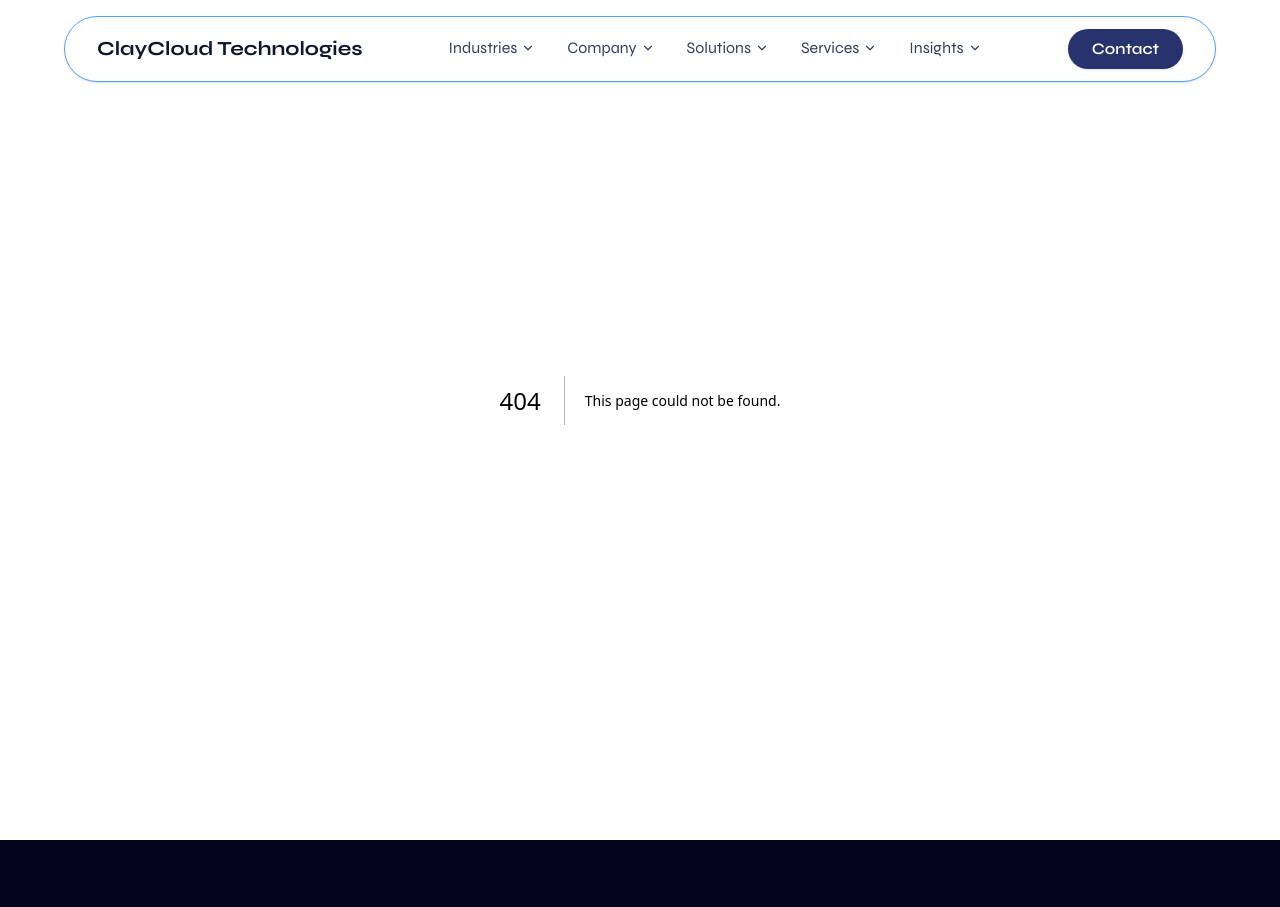
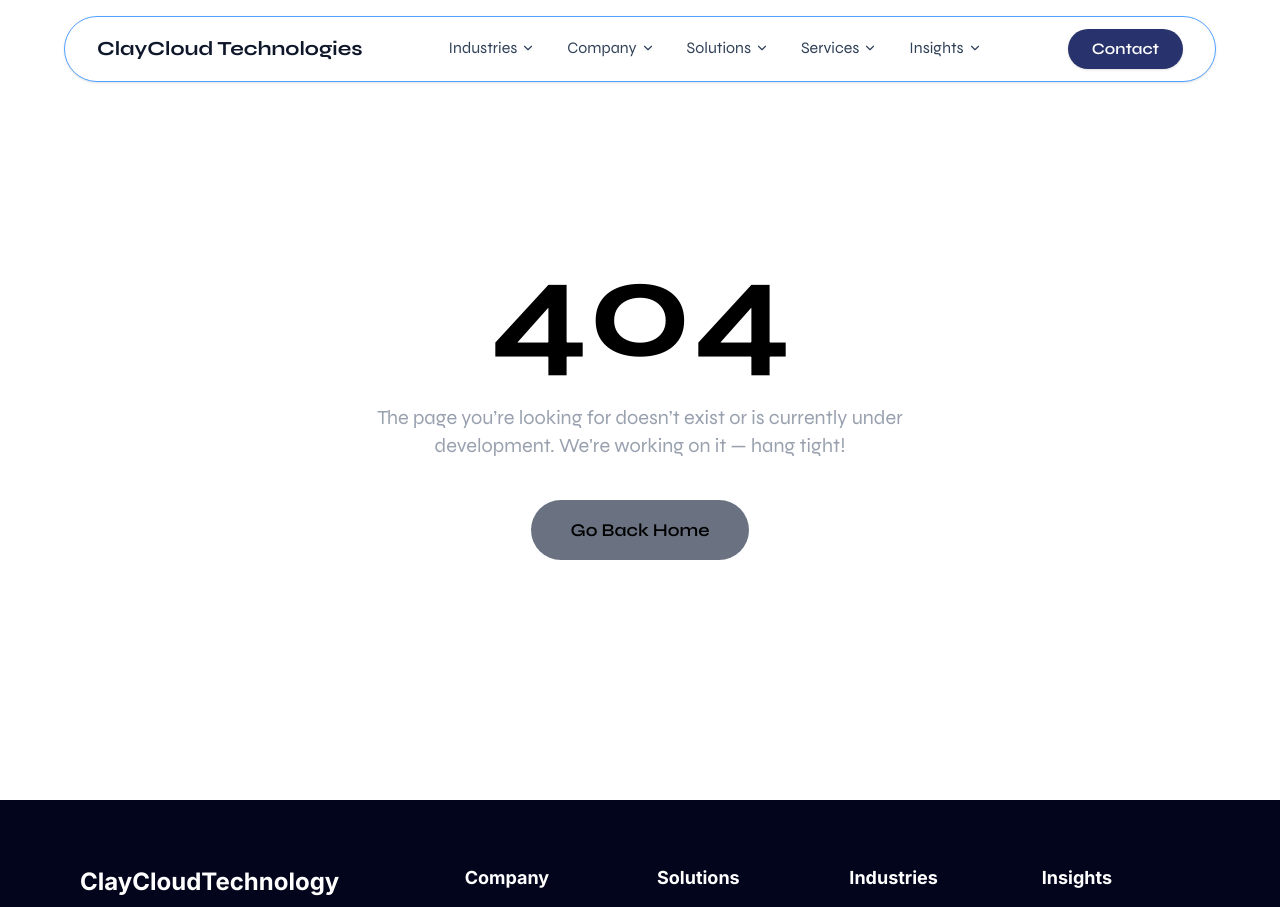
Before and after one commit to Ratneshch/Clay_Cloud, a Next.js app: page /pagenotfound in a window 1280 px wide. Before the commit this address had no page. Shown: the top 907 px of the page. Built offline with nearby package versions, Linux system fonts and the light colour scheme.

Commit message:
anything

```diff
--- /dev/null
+++ b/src/app/pagenotfound/page.js
@@ -0,0 +1,48 @@
+"use client";
+
+import React from "react";
+import { motion } from "framer-motion";
+import Link from "next/link";
+
+const Page = () => {
+  return (
+    <div className="flex flex-col items-center justify-center px-6 py-10 bg-white text-white">
+      {/* Adjust 100px if your header+footer height differs */}
+
+      <motion.h1
+        initial={{ opacity: 0, y: -20 }}
+        animate={{ opacity: 1, y: 0 }}
+        transition={{ duration: 0.6 }}
+        className="text-[140px] font-bold leading-none text-black mt-50"
+      >
+        404
+      </motion.h1>
+
+      <motion.p
+        initial={{ opacity: 0 }}
+        animate={{ opacity: 1 }}
+        transition={{ delay: 0.3 }}
+        className="text-center text-lg md:text-xl text-gray-400 max-w-xl mt-6"
+      >
+        The page you’re looking for doesn’t exist or is currently under development.
+        We're working on it — hang tight!
+      </motion.p>
+
+      <motion.div
+        initial={{ opacity: 0 }}
+        animate={{ opacity: 1 }}
+        transition={{ delay: 0.6 }}
+        className="pb-40"
+      >
+        <Link
+          href="/"
+          className="mt-10 inline-block bg-gray-500 text-black font-semibold px-10 py-4 rounded-full text-lg hover:bg-gray-300 transition-all"
+        >
+          Go Back Home
+        </Link>
+      </motion.div>
+    </div>
+  );
+};
+
+export default Page;
--- a/src/app/services/[slug]/page.js
+++ b/src/app/services/[slug]/page.js
@@ -78,7 +78,7 @@ const Page = () => {
         </div>
       </section>
       <section className="md:mt-10">
-        <div className="flex flex-col md:flex-row">
+        <div className="flex flex-col md:flex-row justify-between">
           {/* LEFT CONTENT */}
           <div className="md:p-16 px-4 text-center md:text-start">
             <h1 className="text-3xl md:text-3xl lg:text-[68px] font-bold text-slate-900">
--- a/src/components/Footer.jsx
+++ b/src/components/Footer.jsx
@@ -73,23 +73,22 @@ const Footer = () => {
   );
 };
 
-
 const FooterColumn = ({ title, items }) => {
   return (
     <div>
       <h3 className="font-bold text-[16px] sm:text-[18px] mb-3">{title}</h3>
       <ul className="space-y-2 text-[14px] sm:text-[16px] text-slate-400">
         {items.map((item, index) => {
-          // If item is simple text
+          // Simple string items
           if (typeof item === "string") {
             return (
               <li key={index}>
-                <Link href="#">{item}</Link>
+                <Link href="/pagenotfound">{item}</Link>
               </li>
             );
           }
 
-          // If item has nested children (Services section)
+          // Items with nested children (Services)
           if (item.children) {
             return (
               <li key={index}>
@@ -105,6 +104,15 @@ const FooterColumn = ({ title, items }) => {
             );
           }
 
+          // Items with title & slug (Insights)
+          if (item.title && item.slug) {
+            return (
+              <li key={index}>
+                <Link href={item.slug}>{item.title}</Link>
+              </li>
+            );
+          }
+
           return null;
         })}
       </ul>
--- a/src/components/InsightsResources.jsx
+++ b/src/components/InsightsResources.jsx
@@ -1,5 +1,3 @@
-
-
 "use client";
 
 import { useState } from "react";
--- a/src/components/Navbar.jsx
+++ b/src/components/Navbar.jsx
@@ -107,7 +107,7 @@ const Navbar = () => {
                         setOpenMenu(null);
                         setOpenServiceChild(false);
                       }}
-                      className="fixed  top-[64px] w-full md:w-screen lg:w-6xl left-1/2 -translate-x-1/2 bg-white border-t border-slate-200 shadow-xl z-50 mt-4.5 py-6 sm:py-8 rounded-b-lg overflow-auto rounded-2xl"
+                      className="fixed top-[64px] w-full md:w-screen lg:w-6xl left-1/2 -translate-x-1/2 bg-white border-t border-slate-200 shadow-xl z-50 mt-4.5 py-6 sm:py-8 rounded-b-lg overflow-auto rounded-2xl"
                       style={{ WebkitOverflowScrolling: "touch" }}
                     >
                       <div className="max-w-[1400px] mx-auto grid grid-cols-1 sm:grid-cols-2 lg:grid-cols-3 gap-6 px-6 sm:px-10">
@@ -119,13 +119,14 @@ const Navbar = () => {
 
                             <ul className="space-y-2">
                               {col.items.map((sub) => (
-                                <li key={typeof sub === "string" ? sub : sub.label}>
-                                  <button
+                                <li key={typeof sub === "string" ? sub : sub.label || sub.title}>
+                                  <Link
+                                    href={sub.slug}
                                     className="w-full text-left text-sm sm:text-base text-slate-800 hover:text-[#1545e6]"
                                     onClick={() => handleClick(sub)}
                                   >
-                                    {typeof sub === "string" ? sub : sub.label}
-                                  </button>
+                                    {typeof sub === "string" ? sub : sub.label || sub.title}
+                                  </Link>
                                 </li>
                               ))}
                             </ul>
@@ -144,11 +145,10 @@ const Navbar = () => {
                         setOpenMenu(null);
                         if (!isMobile) setOpenServiceChild(false);
                       }}
-                      className="fixed left-1/2 -translate-x-1/2 top-[64px] w-full md:w-screen lg:w-6xl bg-white border-t border-slate-200 shadow-xl z-50 py-6 sm:py-8 rounded-b-lg overflow-auto mt-4.5 rounded-2xl "
+                      className="fixed left-1/2 -translate-x-1/2 top-[64px] w-full md:w-screen lg:w-6xl bg-white border-t border-slate-200 shadow-xl z-50 py-6 sm:py-8 rounded-b-lg overflow-auto mt-4.5 rounded-2xl"
                       style={{ WebkitOverflowScrolling: "touch" }}
                     >
                       <div className="max-w-[1400px] mx-auto grid grid-cols-1 md:grid-cols-2 gap-6 px-6 sm:px-10">
-
                         {/* LEFT COLUMN */}
                         <div>
                           <h3 className="text-base sm:text-lg font-semibold text-[#1545e6] mb-3">
@@ -197,7 +197,6 @@ const Navbar = () => {
                             ))}
                           </ul>
                         </div>
-
                       </div>
                     </div>
                   )}
--- a/src/data/navbar.json
+++ b/src/data/navbar.json
@@ -80,10 +80,10 @@
         {
           "title": "Insights",
           "items": [
-            "Media",
-            "Case studies – Public & Private",
-            "Blog",
-            "Event & Webinars"
+            { "title": "Media", "slug": "/blog" },
+            { "title": "Case studies – Public & Private", "slug": "/blog" },
+            { "title": "Blog", "slug": "/blog" },
+            { "title": "Event & Webinars", "slug": "/blog" }
           ]
         }
       ]
```
Also changed, not shown: 1 other file (tests, documents, lock files or other folders).
